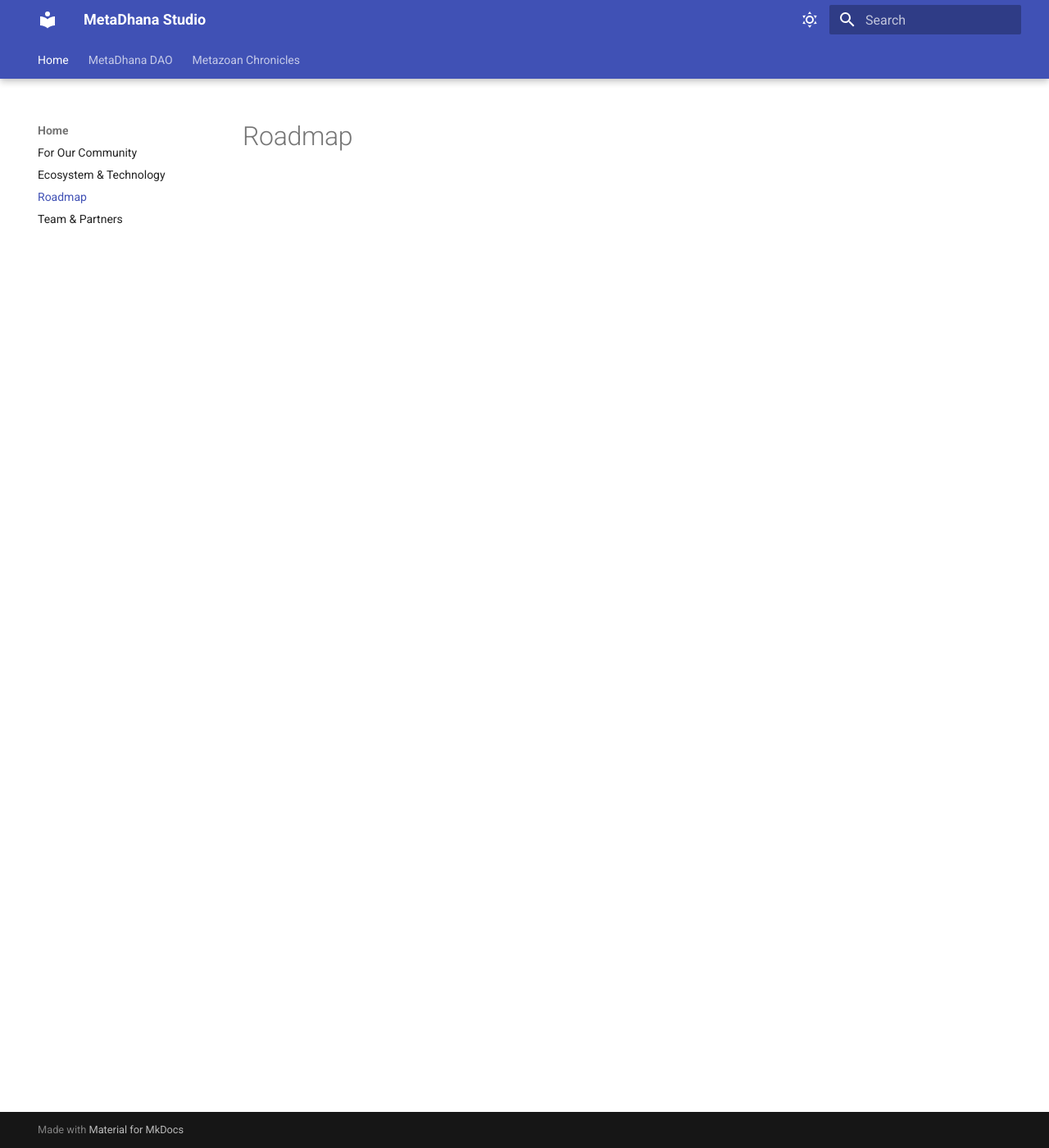
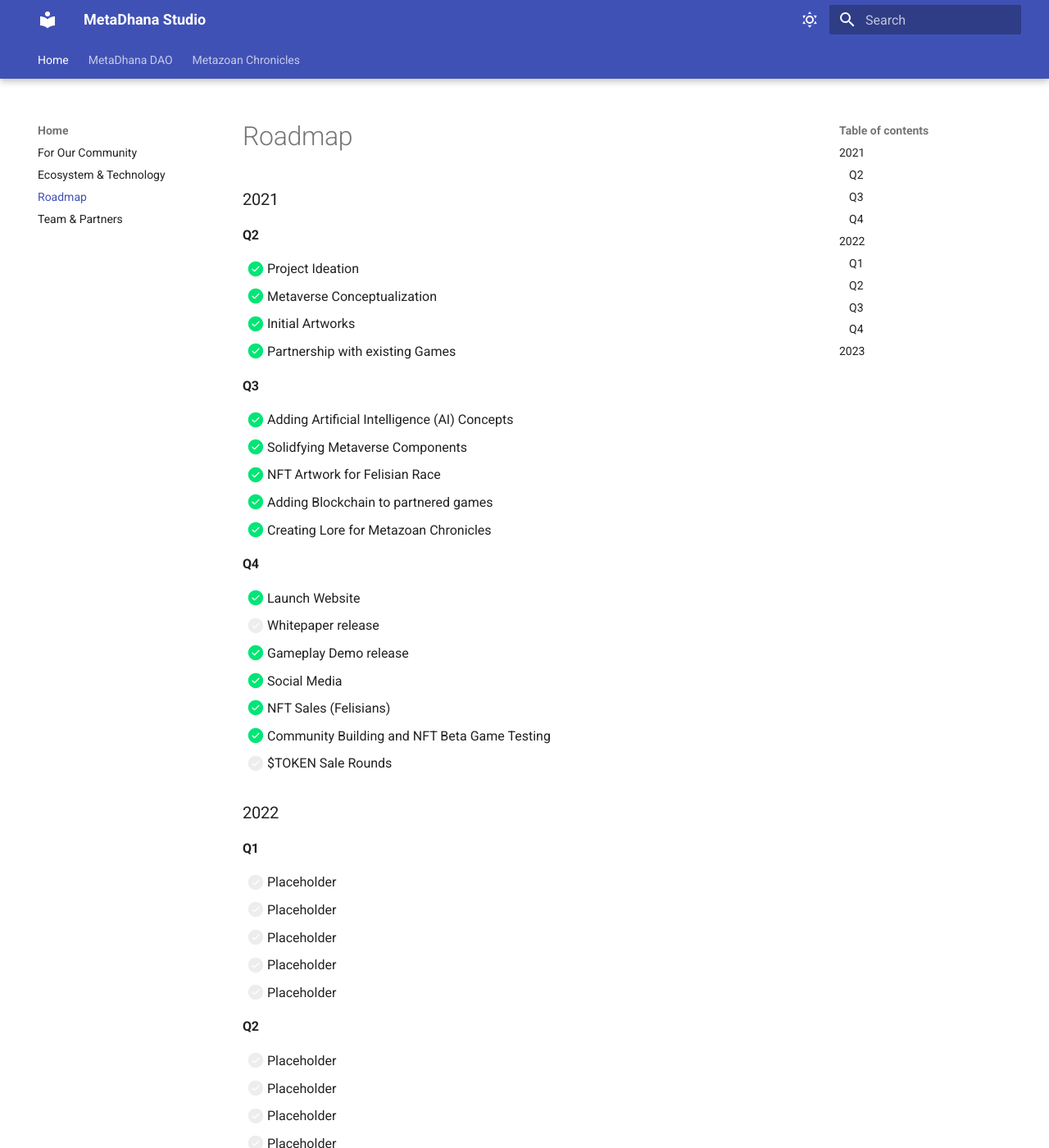
Before and after one commit to AshtreeBV/metazoan-whitepaper, an MkDocs documentation site: the page built from docs/home/roadmap.md, in a window 1280 px wide and 1400 px high. Shown: the whole window at 82% size. Built offline with MkDocs 1.6.1 and Material for MkDocs 9.7.7, drawn with Linux system fonts in a browser that asks for light colours; some of the changed text lies outside the part shown.

Commit message:
home-tab add content

```diff
--- a/docs/home/roadmap.md
+++ b/docs/home/roadmap.md
@@ -1 +1,71 @@
 # Roadmap
+
+### 2021
+
+#### Q2
+
+- [x] Project Ideation
+- [x] Metaverse Conceptualization
+- [x] Initial Artworks
+- [x] Partnership with existing Games
+
+#### Q3
+
+- [x] Adding Artificial Intelligence (AI) Concepts
+- [x] Solidfying Metaverse Components
+- [x] NFT Artwork for Felisian Race
+- [x] Adding Blockchain to partnered games
+- [x] Creating Lore for Metazoan Chronicles
+
+#### Q4
+
+- [x] Launch Website
+- [ ] Whitepaper release
+- [x] Gameplay Demo release
+- [x] Social Media
+- [x] NFT Sales (Felisians)
+- [x] Community Building and NFT Beta Game Testing
+- [ ] $TOKEN Sale Rounds
+
+### 2022
+
+#### Q1
+
+- [ ] Placeholder
+- [ ] Placeholder
+- [ ] Placeholder
+- [ ] Placeholder
+- [ ] Placeholder
+
+#### Q2
+
+- [ ] Placeholder
+- [ ] Placeholder
+- [ ] Placeholder
+- [ ] Placeholder
+- [ ] Placeholder
+- [ ] Placeholder
+- [ ] Placeholder
+
+#### Q3
+
+- [ ] Placeholder
+- [ ] Placeholder
+- [ ] Placeholder
+- [ ] Placeholder
+- [ ] Placeholder
+- [ ] Placeholder
+- [ ] Placeholder
+
+#### Q4
+
+- [ ] Placeholder
+- [ ] Placeholder
+- [ ] Placeholder
+- [ ] Placeholder
+- [ ] Placeholder
+- [ ] Placeholder
+- [ ] Placeholder
+- [ ] Placeholder
+
+### 2023
--- a/mkdocs.yml
+++ b/mkdocs.yml
@@ -28,7 +28,7 @@ nav:
   # Homepage for MetaDhana
   - Home:
       - home/for-our-community.md
-      - home/technology.md
+      - Ecosystem & Technology: home/technology.md
       - home/roadmap.md
       - home/team-partners.md
   # MetaDhana DAO with own Roadmap
```
Also changed, not shown: docs/home/technology.md (+9 -1 lines), docs/assets/images/Metadhana-org.png (added).
